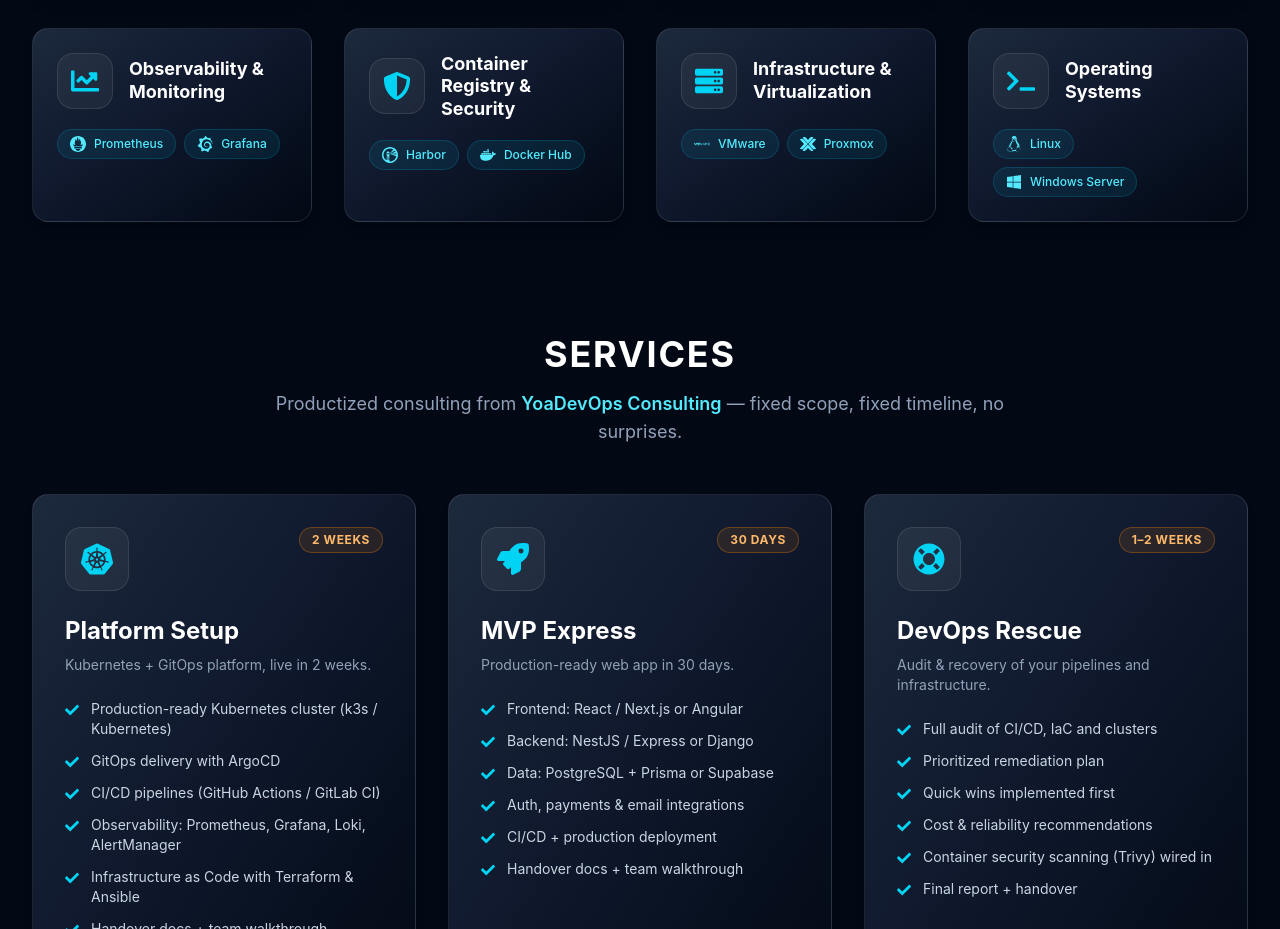
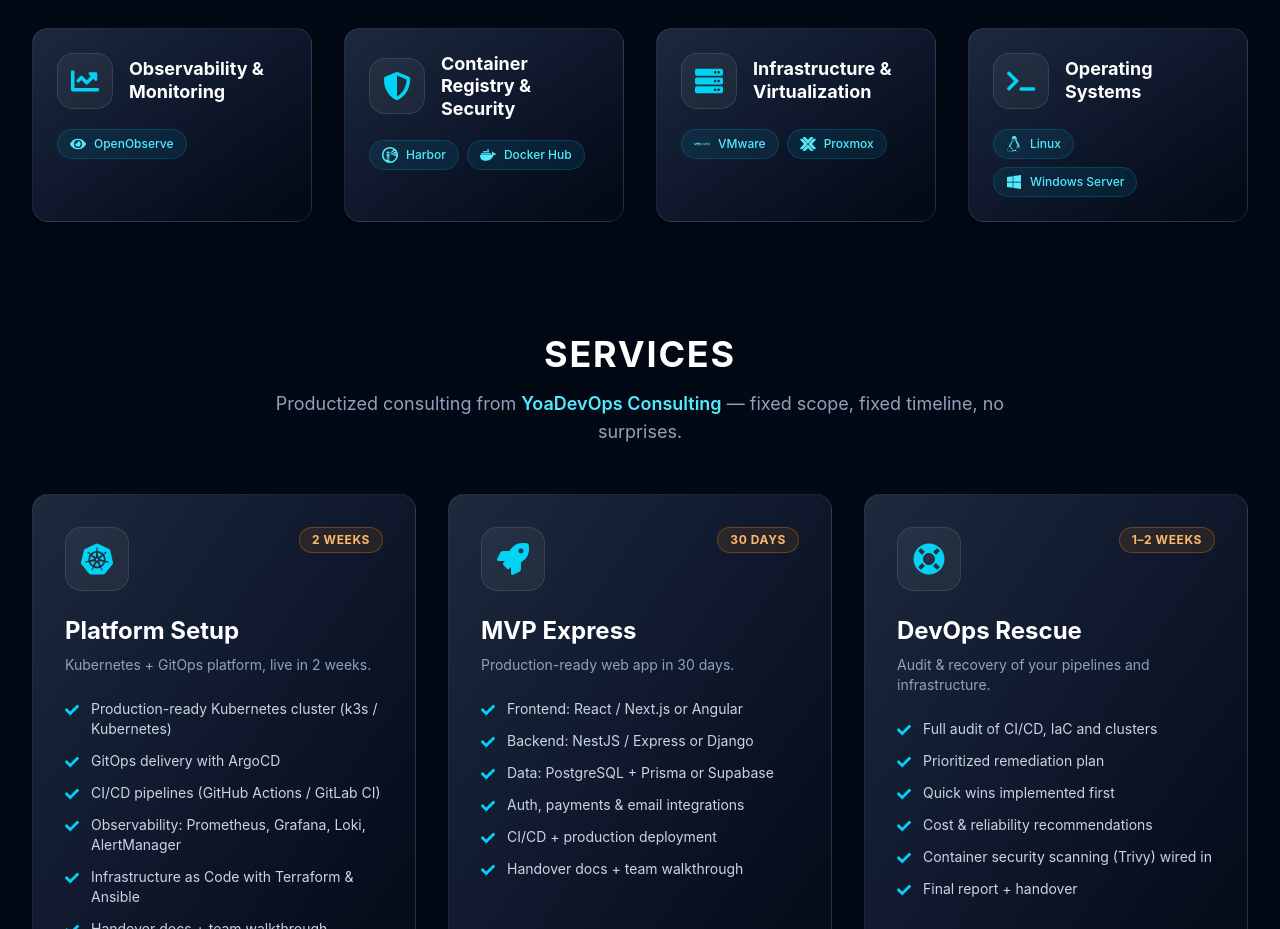
Before and after one commit to yclicourt/portfolio-yoadevOps, a React (Vite) app: page / in a window 1280 px wide. Shown: the part 1620-2549 px from the top of the page. Built offline with nearby package versions, Linux system fonts and the light colour scheme.

Commit message:
Skills: replace Prometheus/Grafana with OpenObserve in Observability

```diff
--- a/src/components/Skills.tsx
+++ b/src/components/Skills.tsx
@@ -2,6 +2,7 @@
   FaChartLine,
   FaCogs,
   FaCodeBranch,
+  FaEye,
   FaFileCode,
   FaServer,
   FaShieldAlt,
@@ -14,14 +15,12 @@
   SiDocker,
   SiGithubactions,
   SiGitlab,
-  SiGrafana,
   SiHarbor,
   SiHelm,
   SiKaniko,
   SiKubernetes,
   SiLinux,
   SiPodman,
-  SiPrometheus,
   SiProxmox,
   SiTerraform,
   SiVmware,
@@ -50,8 +49,7 @@
   githubactions: <SiGithubactions className="w-4 h-4" />,
   gitlab: <SiGitlab className="w-4 h-4" />,
   argo: <SiArgo className="w-4 h-4" />,
-  prometheus: <SiPrometheus className="w-4 h-4" />,
-  grafana: <SiGrafana className="w-4 h-4" />,
+  openobserve: <FaEye className="w-4 h-4" />,
   harbor: <SiHarbor className="w-4 h-4" />,
   vmware: <SiVmware className="w-4 h-4" />,
   proxmox: <SiProxmox className="w-4 h-4" />,
--- a/src/constants/skills.ts
+++ b/src/constants/skills.ts
@@ -51,10 +51,7 @@
     id: "observability",
     icon: "chartline",
     title: "Observability & Monitoring",
-    skills: [
-      { title: "Prometheus", icon: "prometheus" },
-      { title: "Grafana", icon: "grafana" },
-    ],
+    skills: [{ title: "OpenObserve", icon: "openobserve" }],
   },
   {
     id: "registry",
```
